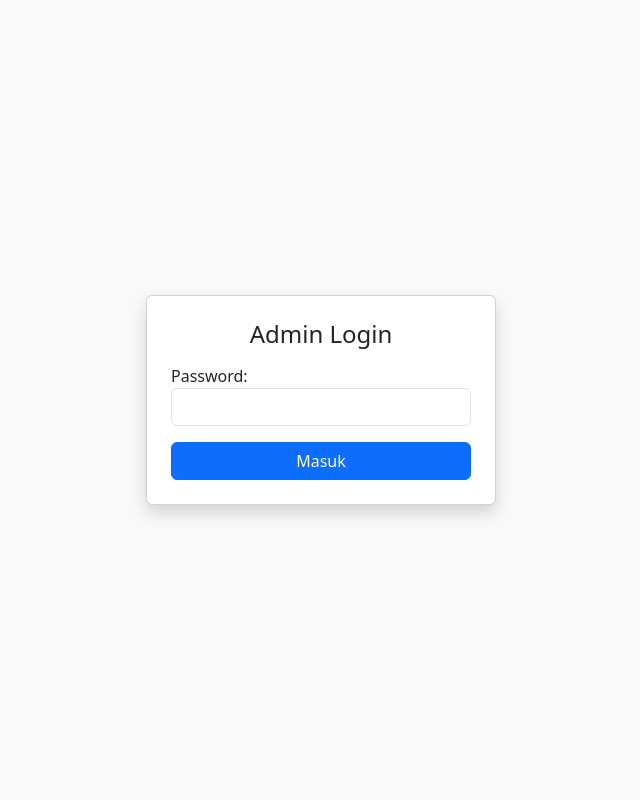
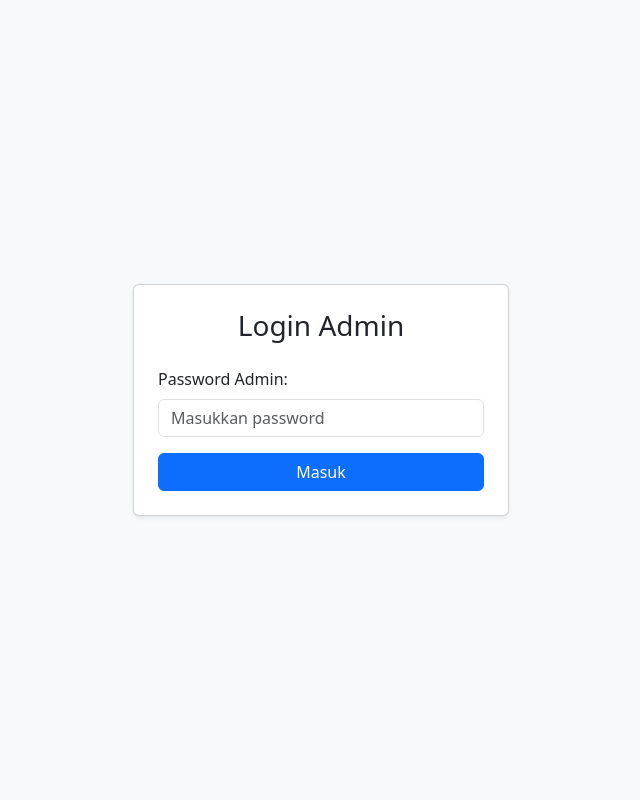
Before and after one commit to urusaitomodachi-design/sistem-rekrutment, a Flask app: page / in a window 1280 px wide. Shown: the whole page, without its empty margins (319-959 px from the left). Run offline with Flask 3, Linux system fonts and the light colour scheme.

Commit message:
Update login.html

```diff
--- a/templates/login.html
+++ b/templates/login.html
@@ -1,19 +1,26 @@
 <!DOCTYPE html>
-<html>
-<head><title>Login Admin</title>
+<html lang="id">
+<head>
+    <meta charset="UTF-8">
+    <meta name="viewport" content="width=device-width, initial-scale=1.0">
+    <title>Login Admin Rekrutmen</title>
     <link href="https://cdn.jsdelivr.net/npm/bootstrap@5.3.0/dist/css/bootstrap.min.css" rel="stylesheet">
 </head>
-<body class="bg-light d-flex align-items-center justify-content-center vh-100">
-    <div class="card p-4 shadow" style="width: 350px;">
-        <h4 class="text-center mb-3">Admin Login</h4>
-        {% if error %}<div class="alert alert-danger p-2">{{ error }}</div>{% endif %}
+<body class="bg-light d-flex align-items-center py-4" style="min-height: 100vh;">
+    <div class="container" style="max-width: 400px;">
+        <div class="card shadow-sm p-4">
+            <h3 class="text-center mb-4">Login Admin</h3>
+            {% if error %}
+            <div class="alert alert-danger py-2 text-small">{{ error }}</div>
+            {% endif %}
             <form method="POST">
                 <div class="mb-3">
-                <label>Password:</label>
-                <input type="password" name="password" class="form-control" required>
+                    <label class="form-label">Password Admin:</label>
+                    <input type="password" name="password" class="form-control" placeholder="Masukkan password" required>
                 </div>
                 <button type="submit" class="btn btn-primary w-100">Masuk</button>
             </form>
         </div>
+    </div>
 </body>
 </html>
```
Lines whose indentation alone changed are shown as unchanged.
